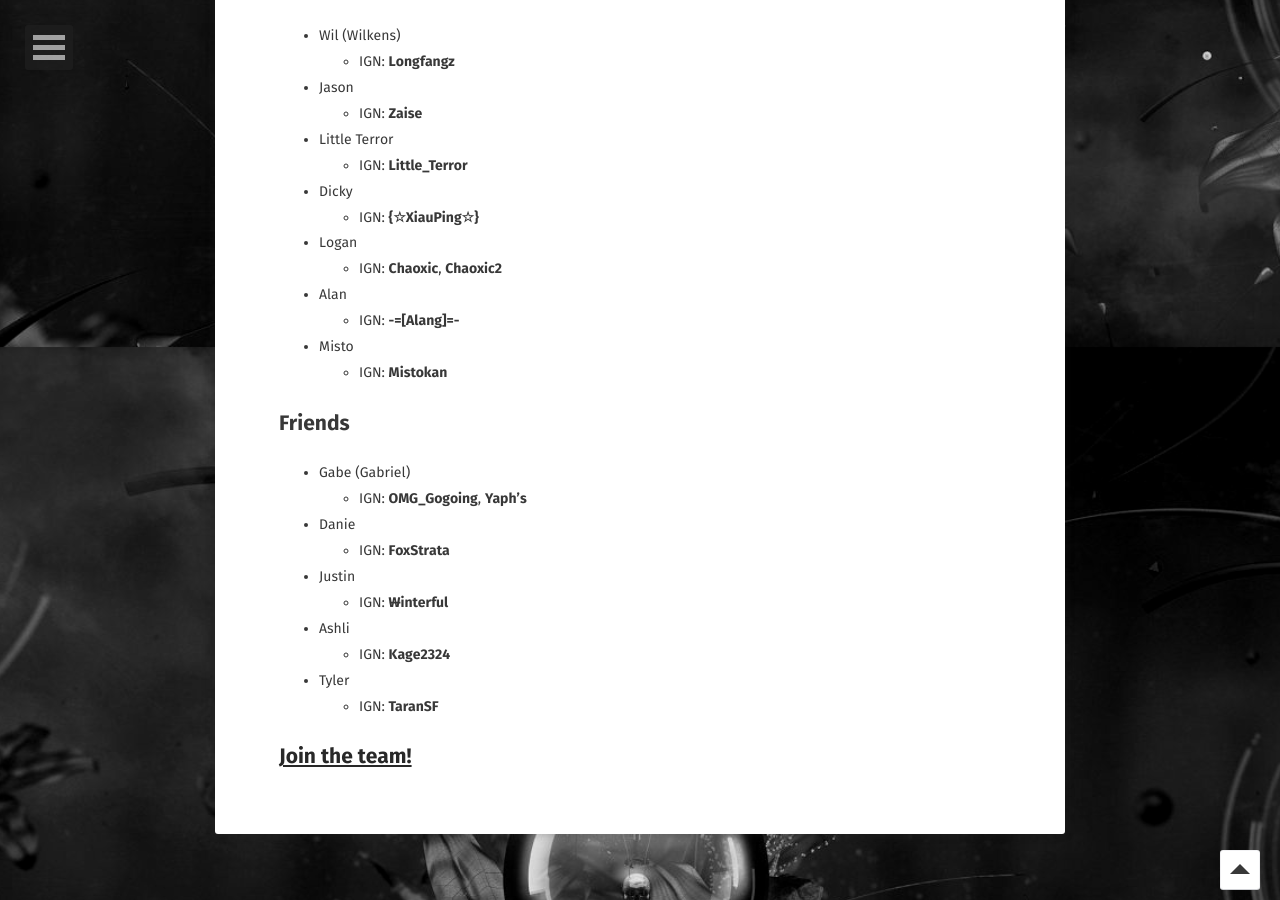
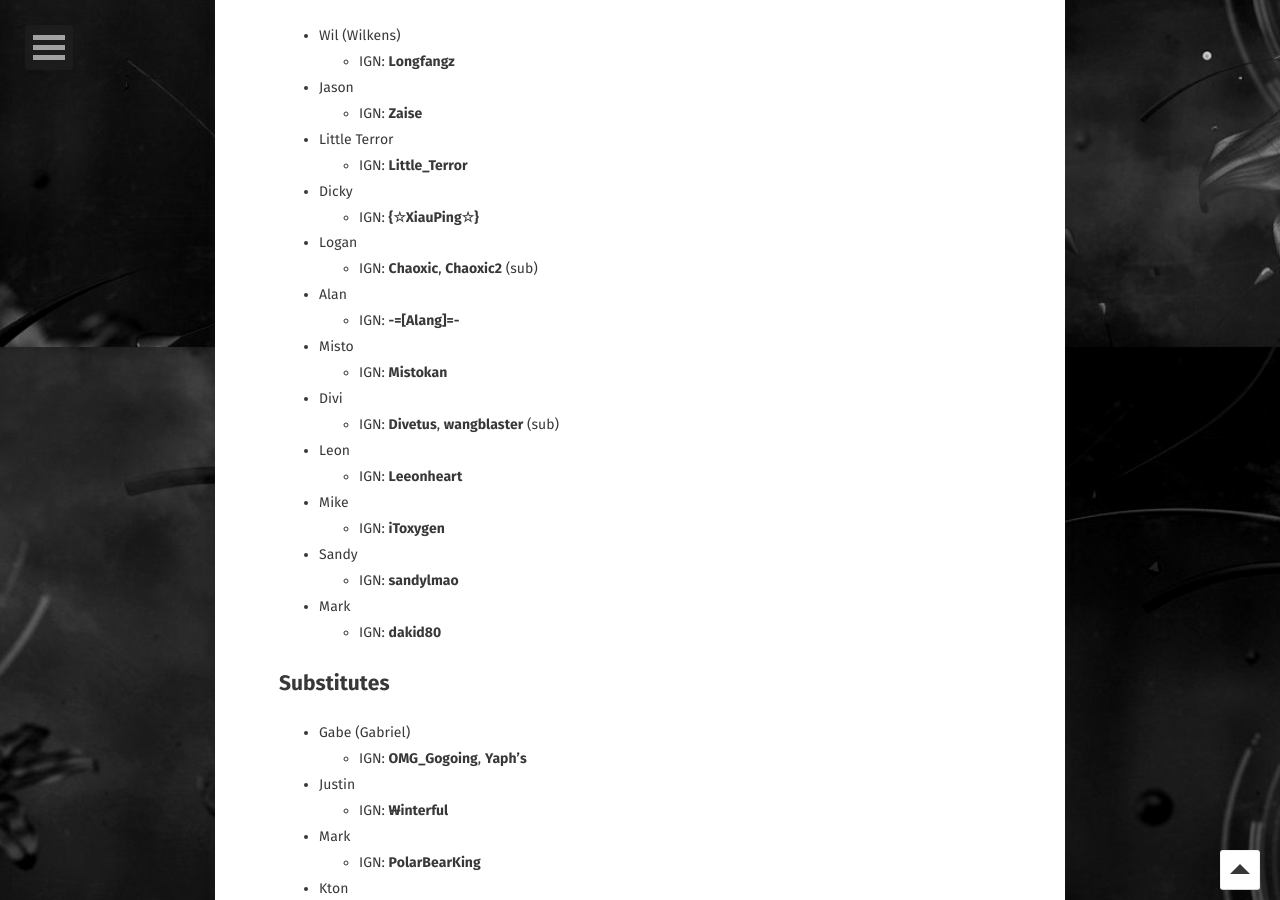
Before and after one commit to davk28/brokenluck.github.io, a Jekyll site: the page built from members/index.md, in a window 1280 px wide and 900 px high, scrolled down 553 px. Built offline with Jekyll 4.4.1, drawn with Linux system fonts in a browser that asks for light colours; some web fonts are replaced; some of the changed text lies outside the part shown.

Commit message:
Add new members (formerly Eidolon members).

```diff
--- a/members/index.md
+++ b/members/index.md
@@ -25,23 +25,40 @@ comments: false
 * Dicky
   * IGN: <b>{☆XiauPing☆}</b>
 * Logan
-  * IGN: <b>Chaoxic</b>, <b>Chaoxic2</b>
+  * IGN: <b>Chaoxic</b>, <b>Chaoxic2</b> (sub)
 * Alan
   * IGN: <b>-=[Alang]=-</b>
 * Misto
   * IGN: <b>Mistokan</b>
+* Divi
+  * IGN: <b>Divetus</b>, <b>wangblaster</b> (sub)
+* Leon
+  * IGN: <b>Leeonheart</b>
+* Mike
+  * IGN: <b>iToxygen</b>
+* Sandy
+  * IGN: <b>sandylmao</b>
+* Mark
+  * IGN: <b>dakid80</b>
+
+## Substitutes
+
+* Gabe (Gabriel)
+  * IGN: <b>OMG_Gogoing</b>, <b>Yaph's</b>
+* Justin
+  * IGN: <b>W̶interful</b>
+* Mark
+  * IGN: <b>PolarBearKing</b>
+* Kton
+  * IGN: <b>kton</b>
 
 ## Friends
 
-* Gabe (Gabriel)
-  * IGN: <b>OMG_Gogoing</b>, <b>Yaph's</b>
-* Danie
-  * IGN: <b>FoxStrata</b>
-* Justin
-  * IGN: <b>W̶interful</b>
 * Ashli
   * IGN: <b>Kage2324</b>
 * Tyler
   * IGN: <b>TaranSF</b>
+* Derek (in <b>Revive</b>)
+  * IGN: <b>Haiwirbelsturm</b>
 
 ## <a href="/about#join">Join the team!</a>
```
